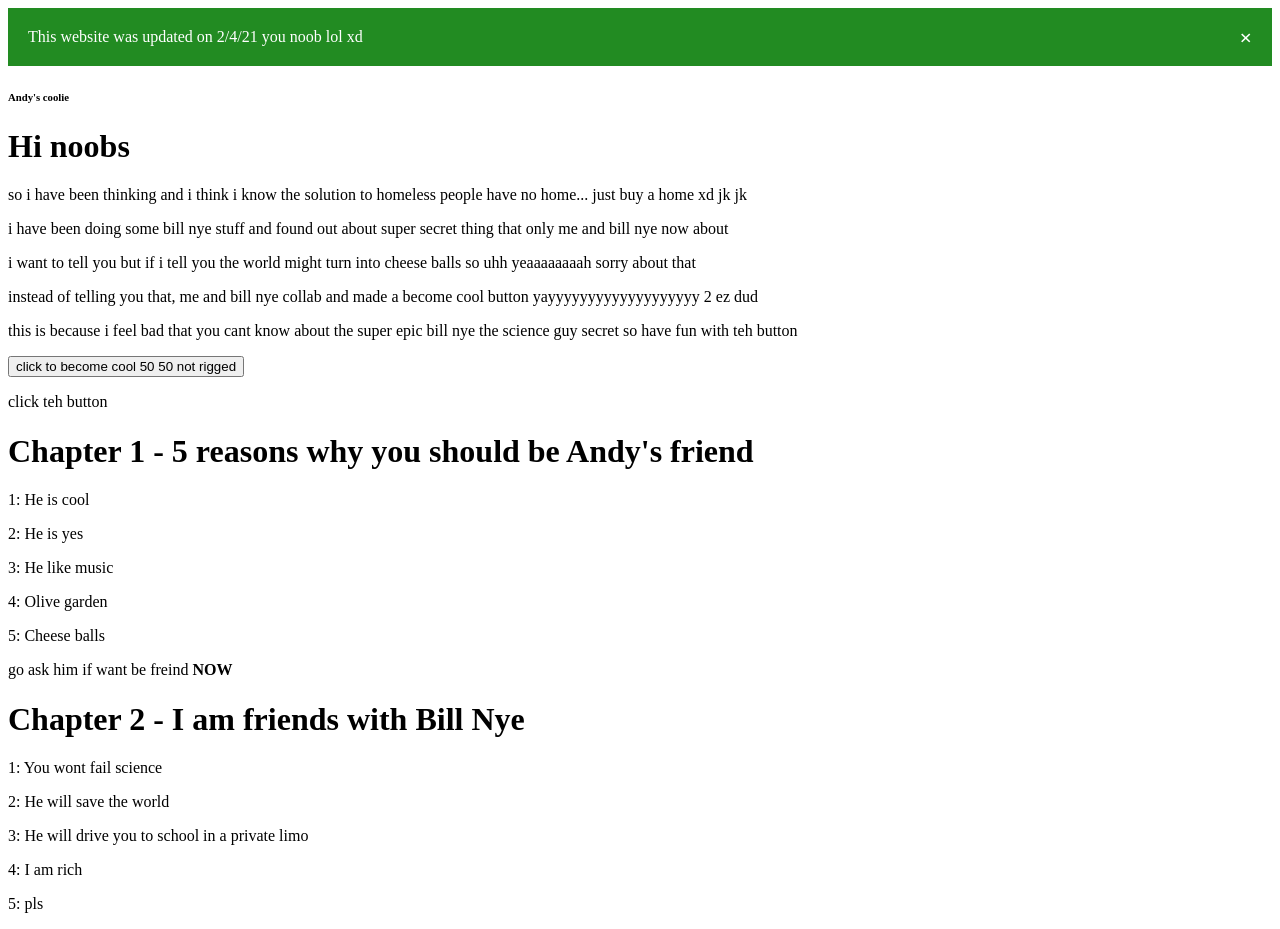
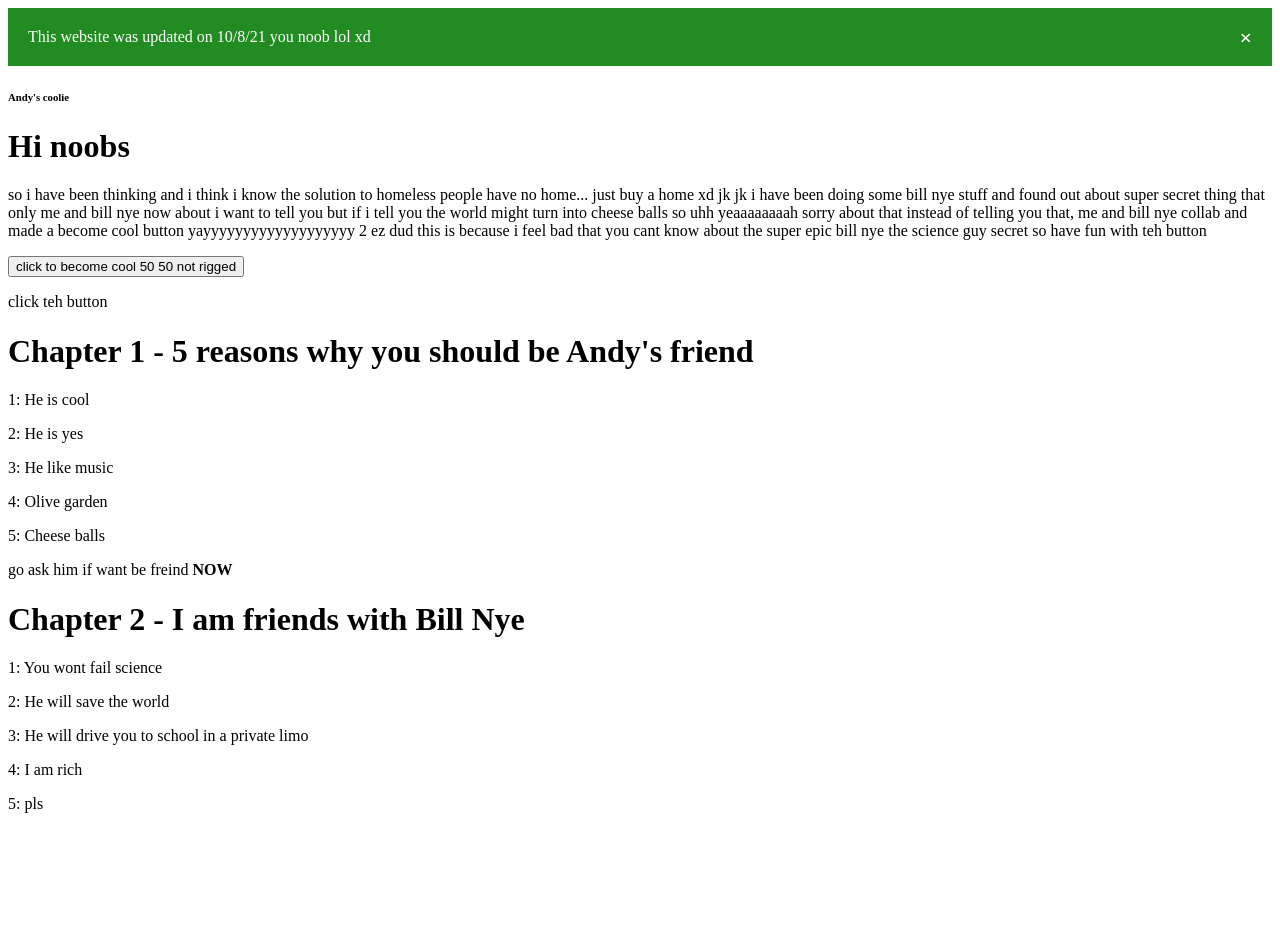
Before and after one commit to nobbiepro/andyweb, a plain HTML site: page index.html in a window 1280 px wide. After the commit the page ends 829 px from the top, so only its background shows below. Drawn offline with Linux system fonts and the light colour scheme.

Commit message:
yes
test

```diff
--- a/index.html
+++ b/index.html
@@ -36,7 +36,7 @@
 
 <div class="alert">
   <span class="closebtn" onclick="this.parentElement.style.display='none';">&times;</span>
-This website was updated on 2/4/21 you noob lol xd
+This website was updated on 10/8/21 you noob lol xd
 </div>
 
 
@@ -44,11 +44,11 @@ This website was updated on 2/4/21 you noob lol xd
   <h6>Andy's coolie</h6>
   <h1><b>Hi noobs</b></h1>
 
-  <p> so i have been thinking and i think i know the solution to homeless people have no home... just buy a home xd jk jk</p>
-  <p> i have been doing some bill nye stuff and found out about super secret thing that only me and bill nye now about </p>
-  <p> i want to tell you but if i tell you the world might turn into cheese balls so uhh yeaaaaaaaah sorry about that </p>
-  <p> instead of telling you that, me and bill nye collab and made a become cool button yayyyyyyyyyyyyyyyyyyy 2 ez dud </p>
-  <p> this is because i feel bad that you cant know about the super epic bill nye the science guy secret so have fun with teh button </p>
+  <p> so i have been thinking and i think i know the solution to homeless people have no home... just buy a home xd jk jk
+  i have been doing some bill nye stuff and found out about super secret thing that only me and bill nye now about
+  i want to tell you but if i tell you the world might turn into cheese balls so uhh yeaaaaaaaah sorry about that
+  instead of telling you that, me and bill nye collab and made a become cool button yayyyyyyyyyyyyyyyyyyy 2 ez dud
+  this is because i feel bad that you cant know about the super epic bill nye the science guy secret so have fun with teh button </p>
 
 
 
```
